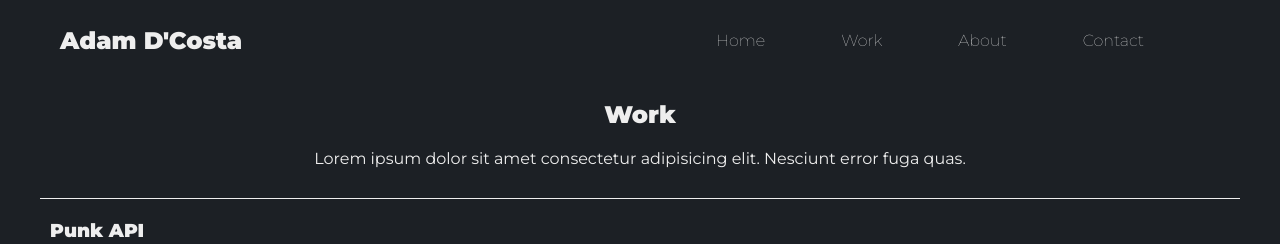
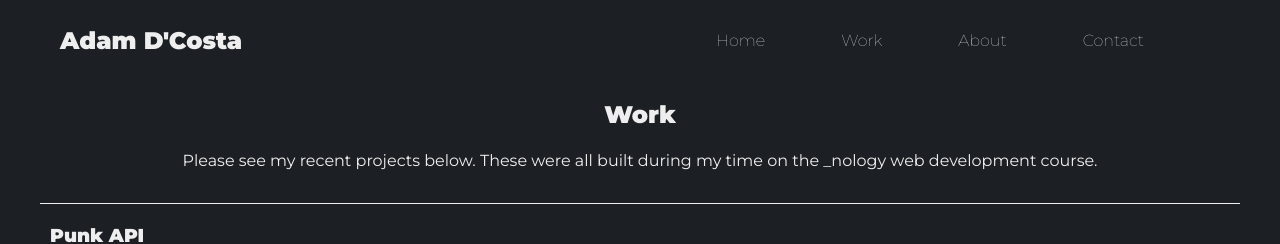
Before and after one commit to AdamDCosta/adam-dcosta-portfolio, a React (Create React App) app: page /adam-dcosta-portfolio/projects in a window 1280 px wide. Shown: the top 244 px of the page. Built offline with nearby package versions, Linux system fonts and the light colour scheme.

Commit message:
featured work desc added

```diff
--- a/src/components/FeaturedProjects/FeaturedProjects.jsx
+++ b/src/components/FeaturedProjects/FeaturedProjects.jsx
@@ -17,8 +17,7 @@ const FeaturedProjects = () => {
     <section className="featured-projects">
       <h2 className="featured-projects__title">Work</h2>
       <p className="featured-projects__intro">
-        Lorem ipsum dolor sit amet consectetur adipisicing elit. Nesciunt error
-        fuga quas.
+        Please see my recent projects below. These were all built during my time on the _nology web development course.
       </p>
       {projectsListJSX}
     </section>
--- a/src/components/FeaturedProjects/FeaturedProjects.scss
+++ b/src/components/FeaturedProjects/FeaturedProjects.scss
@@ -1,4 +1,4 @@
-@use "../../assets/styles/variables"as *;
+@use "../../assets/styles/variables" as *;
 @use "../../assets/styles/mixins" as *;
 
 .featured-projects {
@@ -18,7 +18,10 @@
   &__intro {
     padding: 10px;
     margin-bottom: 20px;
+    line-height: 1.2;
+
+    @include tablet {
+      line-height: 1.5;
+    }
   }
-
-
 }
--- a/src/data/projects.js
+++ b/src/data/projects.js
@@ -3,7 +3,7 @@ export const projects = [
     id: 1,
     title: "Punk API",
     image: "https://adamdcosta.github.io/My-portfolio/assets/project-images/punk-api.png",
-    description: "A web application built in React using the Brewdog Punk API. It has search and filter functionality. It has the fetch inside a useEffect taking in the search term and filter states as the dependencies. I used routing and useParams so that each beer tile routes though to an individual page with more information.",
+    description: "A web application built in React using the Brewdog Punk API. It has search and filter functionality. The fetch is inside a useEffect taking in the search term and filter states as the dependencies. I used routing and useParams so that each beer tile routes though to an individual page with more information.",
     techStack: ["React", "HTML", "SCSS", "Javascript"],
     preview: "https://adamdcosta.github.io/beers-api/",
     code: "https://github.com/AdamDCosta/beers-api",
```
